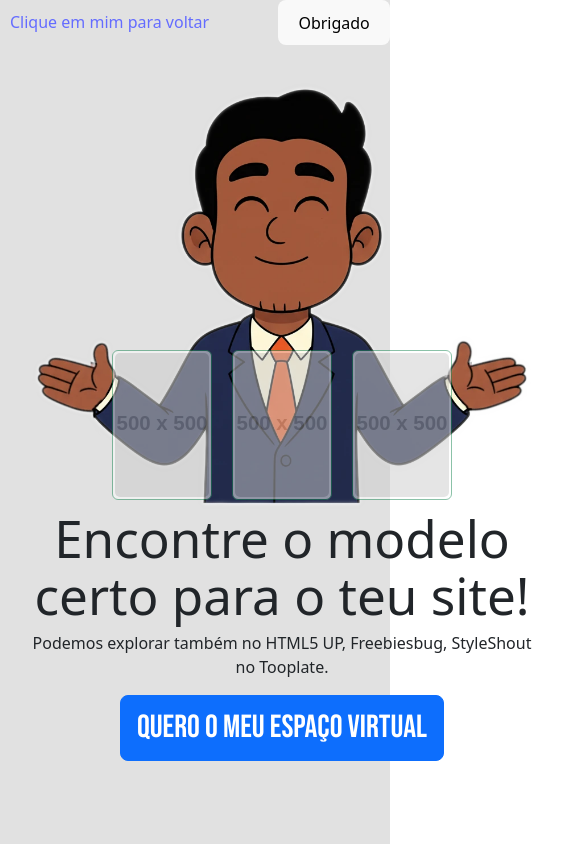
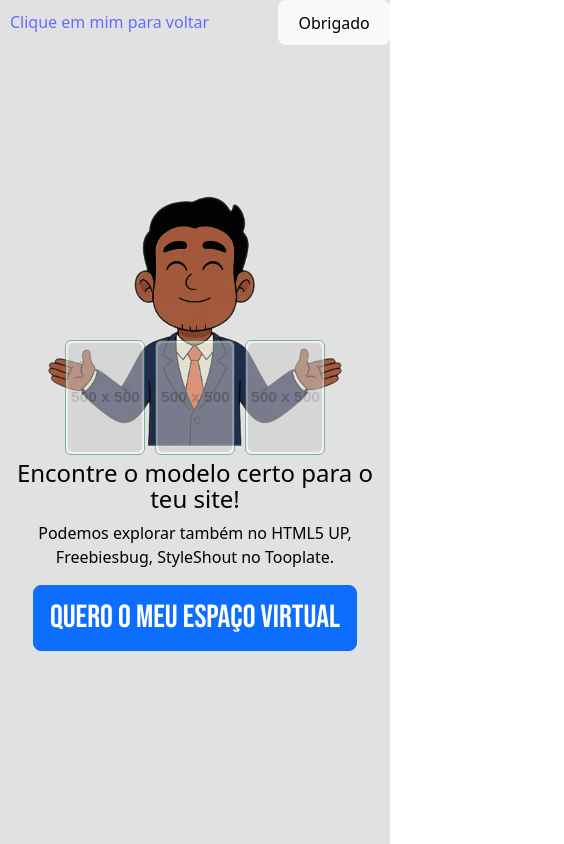
Before and after one commit to Williaw-Al/services-section, a React (Vite) app: page /modelos-sites in a window 390 px wide. Shown: the whole page, 564 px wide, since content can reach past the window. Built offline with nearby package versions, Linux system fonts and the light colour scheme.

Commit message:
feat: Add responsive styles for templates section  * Add focus and active effects on home button

```diff
--- a/src/assets/styles/home.css
+++ b/src/assets/styles/home.css
@@ -84,12 +84,16 @@
   transform: translateX(0) rotate(0deg);
 }
 
-.main .templates-button:hover .box-left {
+.main .templates-button:hover .box-left,
+.main .templates-button:active .box-left,
+.main .templates-button:focus .box-left {
   transform: translate(-35%, 5px) rotate(-20deg);
   opacity: 0.4;
 }
 
-.main .templates-button:hover .box-right {
+.main .templates-button:hover .box-right,
+.main .templates-button:active .box-right,
+.main .templates-button:focus .box-right {
   transform: translate(35%, 5px) rotate(20deg);
   opacity: 0.4;
 }
@@ -101,10 +105,11 @@
   transition: color 0.3s ease;
 }
 
-.main .templates-button:hover span {
+.main .templates-button:hover span,
+.main .templates-button:active span,
+.main .templates-button:focus span {
   color: #ff7800;
 }
-
 
 @media (max-width: 960px) {
   .main {
@@ -116,7 +121,6 @@
     width: 200px;
   }
 }
-
 @media (max-width: 460px) {
   .main .about-box {
     width: auto;
--- a/src/assets/styles/templates.css
+++ b/src/assets/styles/templates.css
@@ -3,6 +3,8 @@
     display: flex;
     flex-direction: column;
     place-items: center center;
+
+    color: var(--text-main-color);
 }
 
 .templates-section .return-button {
@@ -54,4 +56,38 @@
     transform: translateY(-10px) scale(120%);
 
     opacity: 1;
+    z-index: 2;
 }
+
+@media (max-width: 570px) {
+    .templates-section .templates-avatar-bg-container {
+        width: 320px;
+        margin-bottom: 10px;
+    }
+    .templates-section h1 {
+        font-size: x-large;
+    }
+
+    .templates-container {
+        gap: 10px;
+        bottom: -5px;
+    }
+
+    .template-card {
+        width: 80px;
+        height: 115px;
+        padding: 2px;
+
+        opacity: 0.5;
+        transition: all 0.2s ease-in-out;
+    }
+}
+@media (max-width: 390px) {
+    #root {
+        padding: 4px;
+    }
+    .templates-section .templates-avatar-bg-container {
+        width: 300px;
+        margin-bottom: 10px;
+    }
+}
```
